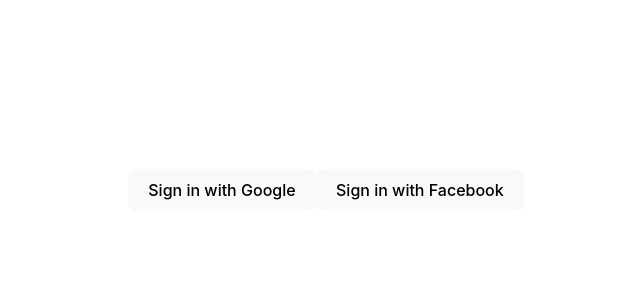
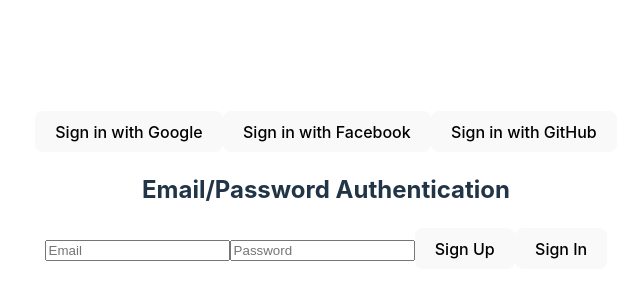
Before and after one commit to mukund-gpt/All-Authentication, a React (Vite) app: page / in a window 1280 px wide. Shown: the part 210-510 px from the top of the page, without its empty margins (314-954 px from the left). Built offline with nearby package versions, Linux system fonts and the light colour scheme; no server answers.

Commit message:
github,email

```diff
--- a/src/components/authentication/Auth.jsx
+++ b/src/components/authentication/Auth.jsx
@@ -1,7 +1,8 @@
 import React, { useState } from 'react';
 import { auth } from '../firebase/firebaseConfig';
-import { GoogleAuthProvider, FacebookAuthProvider, signInWithPopup } from 'firebase/auth';
+import { GoogleAuthProvider, FacebookAuthProvider, GithubAuthProvider, signInWithPopup } from 'firebase/auth';
 import { useAuthState } from 'react-firebase-hooks/auth';
+import EmailAuth from './EmailAuth';
 
 
 const Auth = () => {
@@ -30,6 +31,17 @@
     }
   };
 
+  const signInWithGitHub = async () => {
+    const provider = new GithubAuthProvider();
+    try {
+      await signInWithPopup(auth, provider);
+    } catch (error) {
+      console.error("GitHub sign-in error", error);
+    }
+  };
+
+
+
   const signOut = async () => {
     try {
       await auth.signOut();
@@ -50,6 +62,9 @@
         <div>
           <button onClick={signInWithGoogle}>Sign in with Google</button>
           <button onClick={signInWithFacebook}>Sign in with Facebook</button>
+          <button onClick={signInWithGitHub}>Sign in with GitHub</button>
+          <EmailAuth/>
+
           {error && <p>{error}</p>}
 
         </div>
--- a/src/components/authentication/EmailAuth.jsx
+++ b/src/components/authentication/EmailAuth.jsx
@@ -0,0 +1,50 @@
+import React, { useState } from 'react';
+import { auth } from '../firebase/firebaseConfig';
+import { createUserWithEmailAndPassword, signInWithEmailAndPassword } from 'firebase/auth';
+
+
+const EmailAuth = () => {
+  const [email, setEmail] = useState('');
+  const [password, setPassword] = useState('');
+  const [error, setError] = useState(null);
+
+  const handleSignUp = async () => {
+    try {
+
+      await createUserWithEmailAndPassword(auth,email, password);
+    } catch (error) {
+      setError(error.message);
+    }
+  };
+
+  const handleSignIn = async () => {
+    try {
+      await signInWithEmailAndPassword(auth,email, password);
+    } catch (error) {
+      setError(error.message);
+    }
+  };
+
+  return (
+    <div>
+      <h2>Email/Password Authentication</h2>
+      <input
+        type="email"
+        placeholder="Email"
+        value={email}
+        onChange={(e) => setEmail(e.target.value)}
+      />
+      <input
+        type="password"
+        placeholder="Password"
+        value={password}
+        onChange={(e) => setPassword(e.target.value)}
+      />
+      <button onClick={handleSignUp}>Sign Up</button>
+      <button onClick={handleSignIn}>Sign In</button>
+      {error && <p>{error}</p>}
+    </div>
+  );
+};
+
+export default EmailAuth;
```
